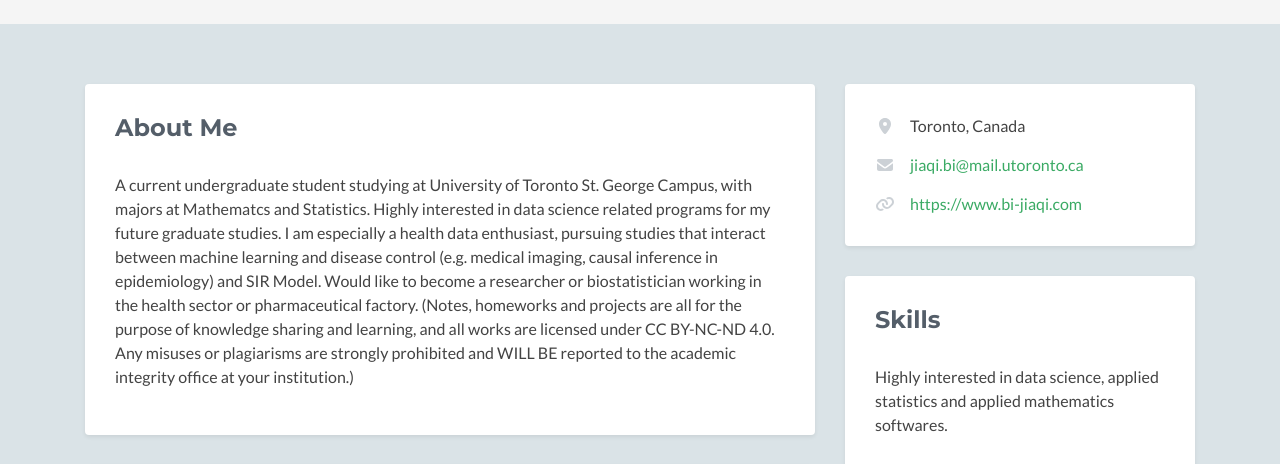
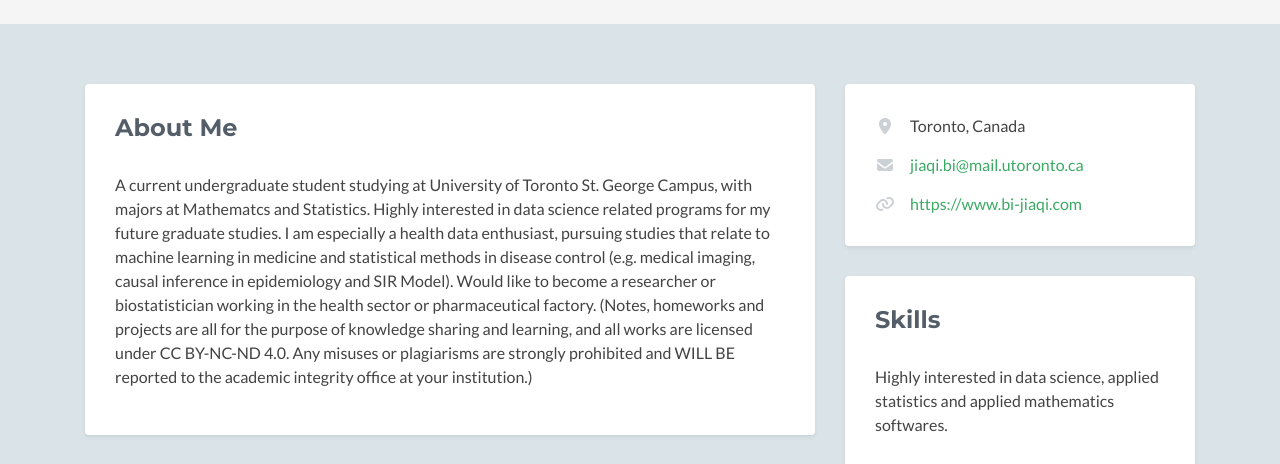
Before and after one commit to Jiaqi-Bi-Not-PhD/Jiaqi-Bi-Not-PhD.github.io, a plain HTML site: page index.html in a window 1280 px wide. Shown: the part 266-730 px from the top of the page. Drawn offline with nearby package versions, Linux system fonts and the light colour scheme; no server answers; some icons are missing.

Commit message:
Update index.html

```diff
--- a/index.html
+++ b/index.html
@@ -65,7 +65,7 @@
                     <div class="section-inner shadow-sm rounded">
                         <h2 class="heading">About Me</h2>
                         <div class="content">
-                            <p>A current undergraduate student studying at University of Toronto St. George Campus, with majors at Mathematcs and Statistics. Highly interested in data science related programs for my future graduate studies. I am especially a health data enthusiast, pursuing studies that interact between machine learning and disease control (e.g. medical imaging, causal inference in epidemiology) and SIR Model. Would like to become a researcher or biostatistician working in the health sector or pharmaceutical factory. (Notes, homeworks and projects are all for the purpose of knowledge sharing and learning, and all works are licensed under CC BY-NC-ND 4.0. Any misuses or plagiarisms are strongly prohibited and WILL BE reported to the academic integrity office at your institution.)</p>
+                            <p>A current undergraduate student studying at University of Toronto St. George Campus, with majors at Mathematcs and Statistics. Highly interested in data science related programs for my future graduate studies. I am especially a health data enthusiast, pursuing studies that relate to machine learning in medicine and statistical methods in disease control (e.g. medical imaging, causal inference in epidemiology and SIR Model). Would like to become a researcher or biostatistician working in the health sector or pharmaceutical factory. (Notes, homeworks and projects are all for the purpose of knowledge sharing and learning, and all works are licensed under CC BY-NC-ND 4.0. Any misuses or plagiarisms are strongly prohibited and WILL BE reported to the academic integrity office at your institution.)</p>
 
                         </div><!--//content-->
                     </div><!--//section-inner-->
```
